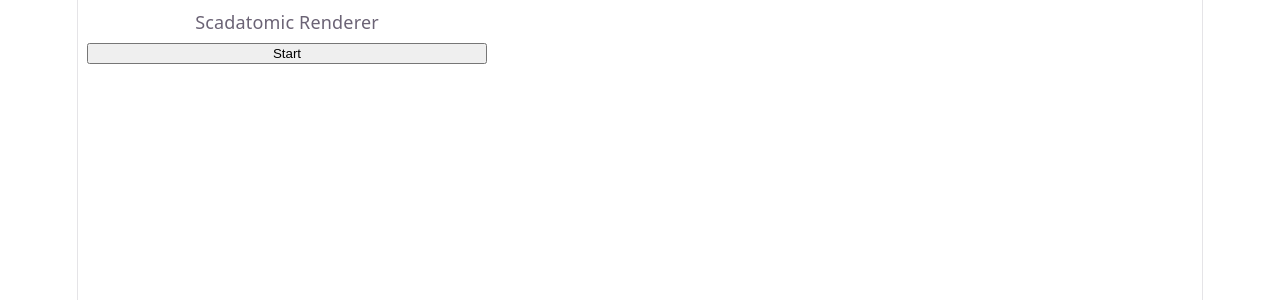
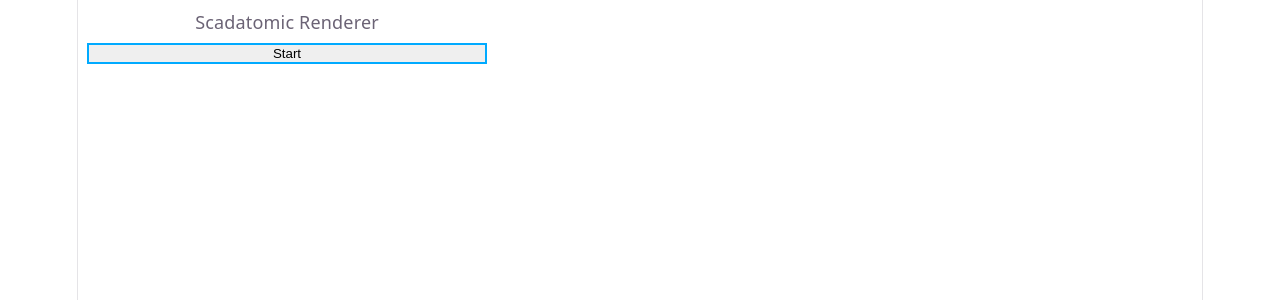
Before and after one commit to emzet92/scadatomic-editor-v4, a React (Vite) app: page / in a window 1280 px wide. Both pictures are taken after a click on the button "Start". Shown: the top 300 px of the page. Built offline with nearby package versions, Linux system fonts and the light colour scheme.

Commit message:
render frame

```diff
--- a/src/App.tsx
+++ b/src/App.tsx
@@ -2,6 +2,7 @@ import { useState } from 'react'
 import './App.css'
 import { type ComponentRegistry, type UiTree, RenderNode } from './uiframework/Renderer';
 import { Container } from './uiframework/Container';
+import { EditorControls } from './uiframework/EditorControls';
 
 const registry: ComponentRegistry = {
   Container: Container,
@@ -65,6 +66,7 @@ function App() {
   return (
     <>
       <RendererRoot rootId="root" nodes={nodes} registry={registry} />
+      <EditorControls/>
     </>
   )
 }
--- /dev/null
+++ b/src/uiframework/EditorControls.tsx
@@ -0,0 +1,92 @@
+import { useEffect, useState } from "react";
+
+type SelectionBox = {
+    nodeId: string;
+    top: number;
+    left: number;
+    width: number;
+    height: number;
+};
+
+export function EditorControls() {
+    const [selectionBox, setSelectionBox] = useState<SelectionBox | null>(null);
+
+    useEffect(() => {
+        function updateSelectionBox(target: Element) {
+            const nodeId = target.getAttribute("data-node-id");
+
+            if (!nodeId) return;
+
+            const rect = target.getBoundingClientRect();
+
+            setSelectionBox({
+                nodeId,
+                top: rect.top + window.scrollY,
+                left: rect.left + window.scrollX,
+                width: rect.width,
+                height: rect.height,
+            });
+        }
+
+        function handleClick(event: MouseEvent) {
+            const target = event.target as HTMLElement | null;
+
+            if (!target) return;
+
+            const nodeEl = target.closest("[data-node-id]");
+
+            if (!nodeEl) {
+                setSelectionBox(null);
+                return;
+            }
+
+            event.stopPropagation();
+            updateSelectionBox(nodeEl);
+        }
+
+        function handleResizeOrScroll() {
+            if (!selectionBox) return;
+
+            const el = document.querySelector(
+                `[data-node-id="${selectionBox.nodeId}"]`
+            );
+
+            if (!el) {
+                setSelectionBox(null);
+                return;
+            }
+
+            updateSelectionBox(el);
+        }
+
+        document.addEventListener("click", handleClick, true);
+        window.addEventListener("resize", handleResizeOrScroll);
+        window.addEventListener("scroll", handleResizeOrScroll, true);
+
+        return () => {
+            document.removeEventListener("click", handleClick, true);
+            window.removeEventListener("resize", handleResizeOrScroll);
+            window.removeEventListener("scroll", handleResizeOrScroll, true);
+        };
+    }, [selectionBox]);
+
+    if (!selectionBox) {
+        return null;
+    }
+
+    return (
+        <div
+            style={{
+                position: "absolute",
+                top: selectionBox.top,
+                left: selectionBox.left,
+                width: selectionBox.width,
+                height: selectionBox.height,
+                border: "2px solid #00aaff",
+                boxSizing: "border-box",
+                pointerEvents: "none",
+                zIndex: 9999,
+            }}
+        />
+    );
+}
```
